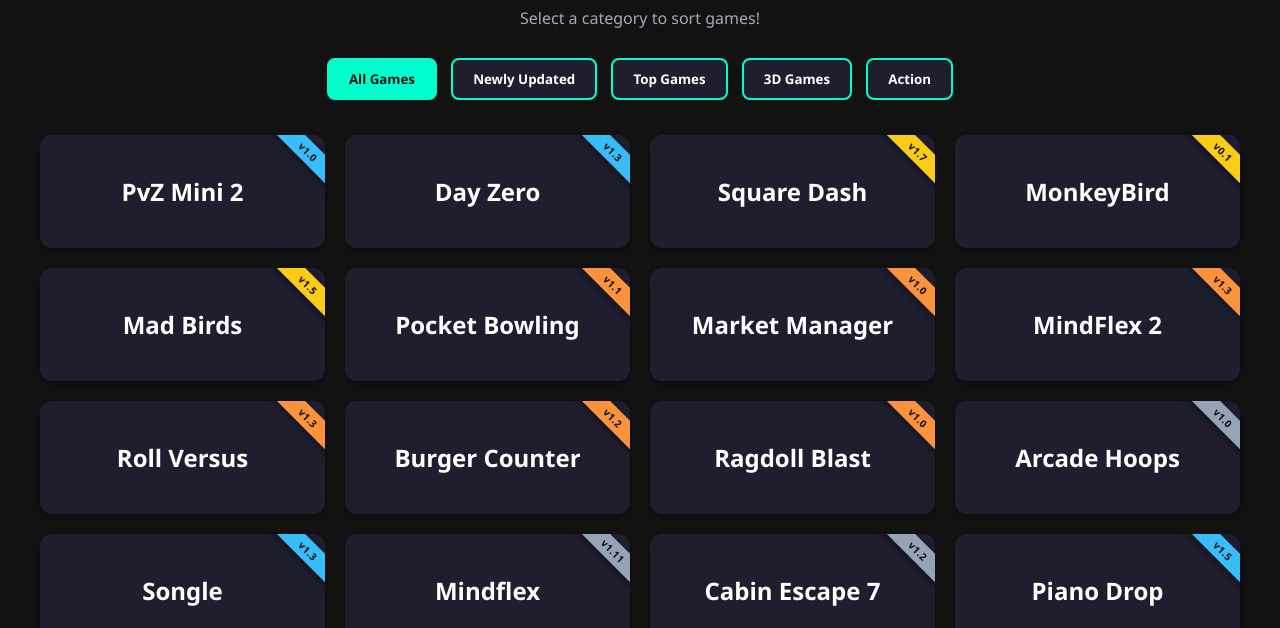
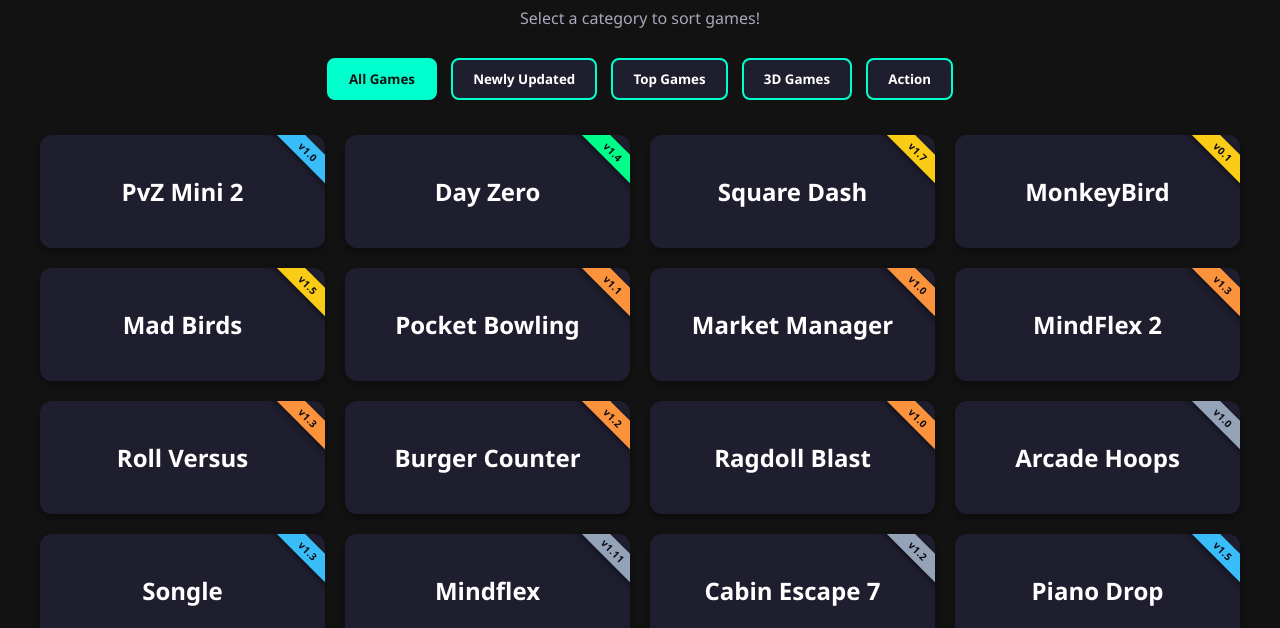
Before and after one commit to VewertyPloik/Games-By-Vewerty-Ploik, a plain HTML site: page index.html in a window 1280 px wide. Shown: the part 88-716 px from the top of the page. Drawn offline with Linux system fonts and the light colour scheme.

Commit message:
Update index.html

```diff
--- a/index.html
+++ b/index.html
@@ -287,7 +287,7 @@
        ============================================================ */
     const gamesList = [
         { name: "PvZ Mini 2",        url: "https://vewertyploik.github.io/Plants-VS-Zombies-Mini-2-/",        categories: ["all","action"], version: "v1.0",  updated: "2026-10-17" },
-               { name: "Day Zero",        url: "https://vewertyploik.github.io/Day-Zero/",        categories: ["all","action","top","3d"], version: "v1.3",  updated: "2026-10-11" },
+               { name: "Day Zero",        url: "https://vewertyploik.github.io/Day-Zero/",        categories: ["all","action","top","3d"], version: "v1.4",  updated: "2026-11-08" },
         { name: "Square Dash",        url: "https://vewertyploik.github.io/Square-Dash/",        categories: ["all","action","top"], version: "v1.7",  updated: "2026-10-04" },
         { name: "MonkeyBird",         url: "https://vewertyploik.github.io/MonkeyBird/",         categories: ["all","action"],       version: "v0.1",  updated: "2026-09-10" },
         { name: "Mad Birds",          url: "https://vewertyploik.github.io/Mad-Birds/",          categories: ["all","top","action"], version: "v1.5",  updated: "2026-08-20" },
```
